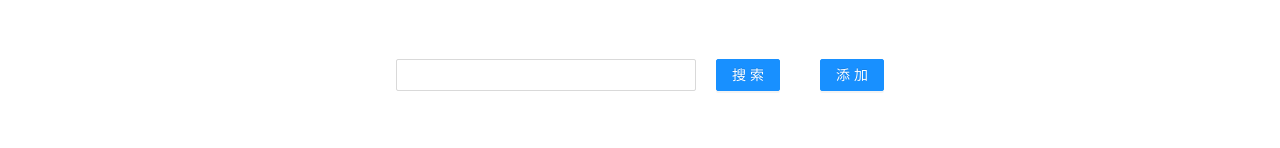
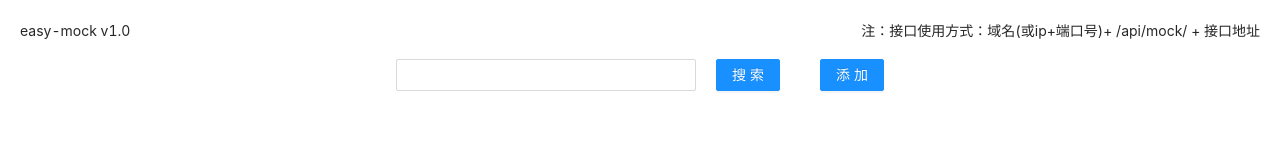
Before and after one commit to jingoat/easy-mock-frontend, a React app: page / in a window 1280 px wide. Shown: the top 148 px of the page. Built offline with nearby package versions, Linux system fonts and the light colour scheme; no server answers.

Commit message:
feature: easy-mock-frontend crud

```diff
--- a/src/pages/MockPage.js
+++ b/src/pages/MockPage.js
@@ -197,6 +197,10 @@ function MockPage() {
 
   return (
     <div className="mock-page">
+      <div className="about-mock">
+        <div>easy-mock v1.0</div>
+        <div>注：接口使用方式：域名(或ip+端口号)+ /api/mock/ + 接口地址</div>
+      </div>
       <div className="mock-top">
         <Input
           className="search-input"
--- a/src/pages/MockPage.style.css
+++ b/src/pages/MockPage.style.css
@@ -6,6 +6,16 @@
 
 .mock-page {
   overflow: hidden;
+  position: relative;
+}
+.about-mock {
+  position: absolute;
+  left: 0;
+  right: 0;
+  display: flex;
+  justify-content: space-between;
+  align-items: center;
+  padding: 20px;
 }
 
 .mock-top {
```
